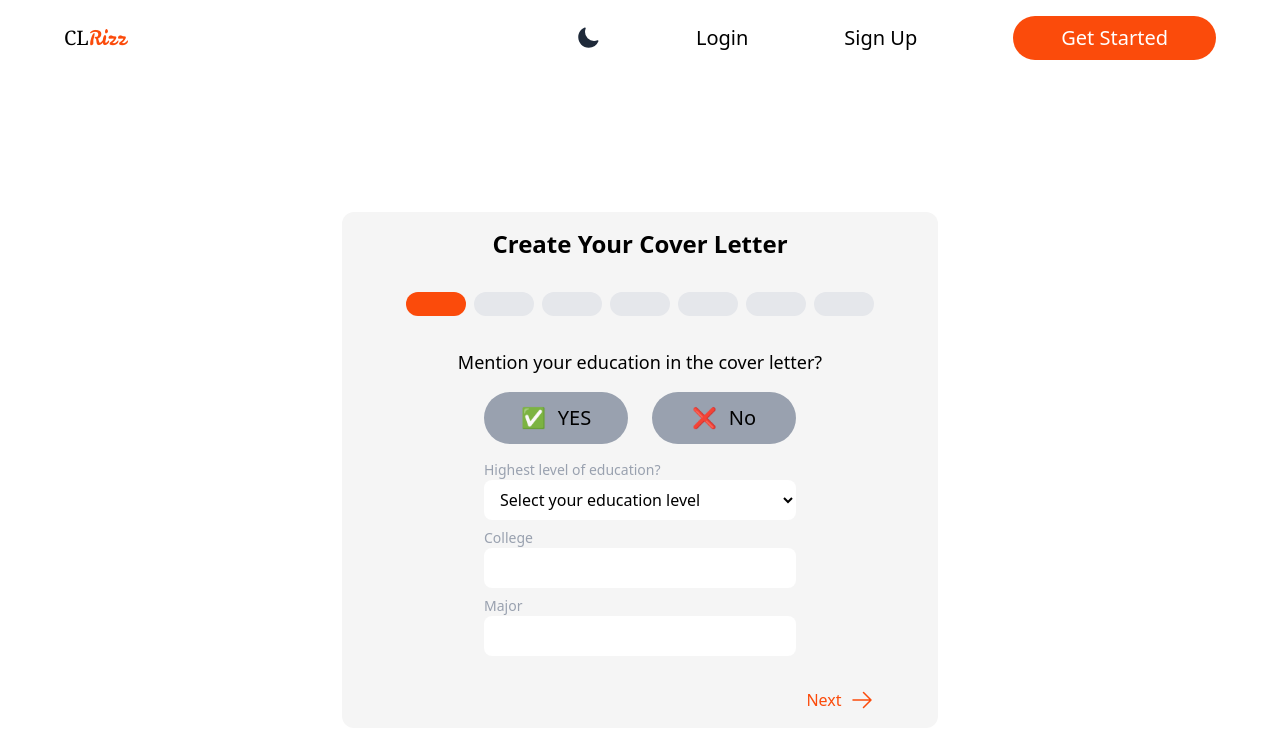
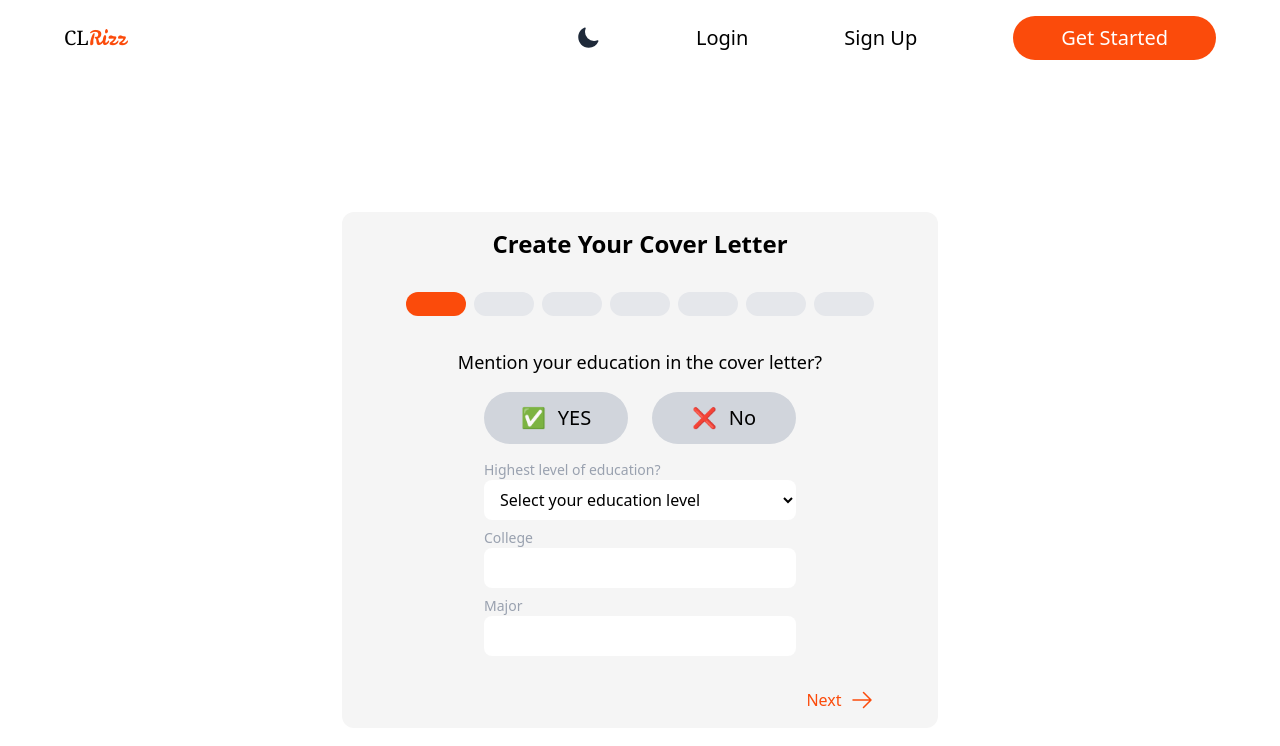
Before and after one commit to S-Bolt/cover-letter-creator, a Next.js app: page /start in a window 1280 px wide. Shown: the top 746 px of the page. Built offline with nearby package versions, Linux system fonts and the light colour scheme; no server answers.

Commit message:
small edits

```diff
--- a/src/components/CLGenerator/Questions/Steps/includeEducation.js
+++ b/src/components/CLGenerator/Questions/Steps/includeEducation.js
@@ -20,7 +20,7 @@ export default function IncludeEducation({ setStep }) {
         <button
           type="button"
           onClick={() => handleUseEducation(true)}
-          className="bg-gray-400 p-3 rounded-full w-36 hover:bg-gray-500 active:bg-gray-600 transition cursor-pointer"
+          className="bg-gray-300 p-3 rounded-full w-36 hover:bg-gray-500 active:bg-gray-600 transition cursor-pointer"
         >
           <div className="space-x-3 text-xl">
             <span>✅</span>
@@ -30,7 +30,7 @@ export default function IncludeEducation({ setStep }) {
         <button
           type="button"
           onClick={() => handleUseEducation(false)}
-          className="bg-gray-400 p-3 rounded-full w-36 hover:bg-gray-500 active:bg-gray-600 transition cursor-pointer"
+          className="bg-gray-300 p-3 rounded-full w-36 hover:bg-gray-500 active:bg-gray-600 transition cursor-pointer"
         >
           <div className="space-x-3 text-xl">
             <span>❌</span>
--- a/src/components/CLGenerator/Questions/Steps/jobInput.js
+++ b/src/components/CLGenerator/Questions/Steps/jobInput.js
@@ -65,13 +65,13 @@ export default function JobInput() {
         <div className="flex justify-center mb-4">
           <div className="flex flex-col items-center">
             <label className="block mb-4 text-lg font-semibold">
-              Is this Position Remote?
+              Is this position remote?
             </label>
             <div className="flex items-center space-x-6">
               <button
                 type="button"
                 onClick={() => handleRemote(true)}
-                className="bg-gray-400 p-3 rounded-full w-48 hover:bg-gray-500 active:bg-gray-600 transition cursor-pointer"
+                className="bg-gray-300 p-3 rounded-full w-48 hover:bg-gray-500 active:bg-gray-600 transition cursor-pointer"
               >
                 <div className="space-x-3 text-xl">
                   <span>✅</span>
@@ -81,7 +81,7 @@ export default function JobInput() {
               <button
                 type="button"
                 onClick={() => handleRemote(false)}
-                className="bg-gray-400 p-3 rounded-full w-48 hover:bg-gray-500 active:bg-gray-600 transition cursor-pointer"
+                className="bg-gray-300 p-3 rounded-full w-48 hover:bg-gray-500 active:bg-gray-600 transition cursor-pointer"
               >
                 <div className="space-x-3 text-xl">
                   <span>❌</span>
--- a/src/components/CLGenerator/Questions/Steps/selectToneInput.js
+++ b/src/components/CLGenerator/Questions/Steps/selectToneInput.js
@@ -44,7 +44,7 @@ export default function SelectTone() {
   }
   return (
     <div className="mb-8">
-      <h2 className="text-center text-lg mb-4">Select a tone</h2>
+      <h2 className="text-center text-lg font-semibold mb-4">Select a tone</h2>
       <div className="grid grid-cols-3 gap-4">
         {toneOptions.map((toneOption, index) => (
           <button
```
